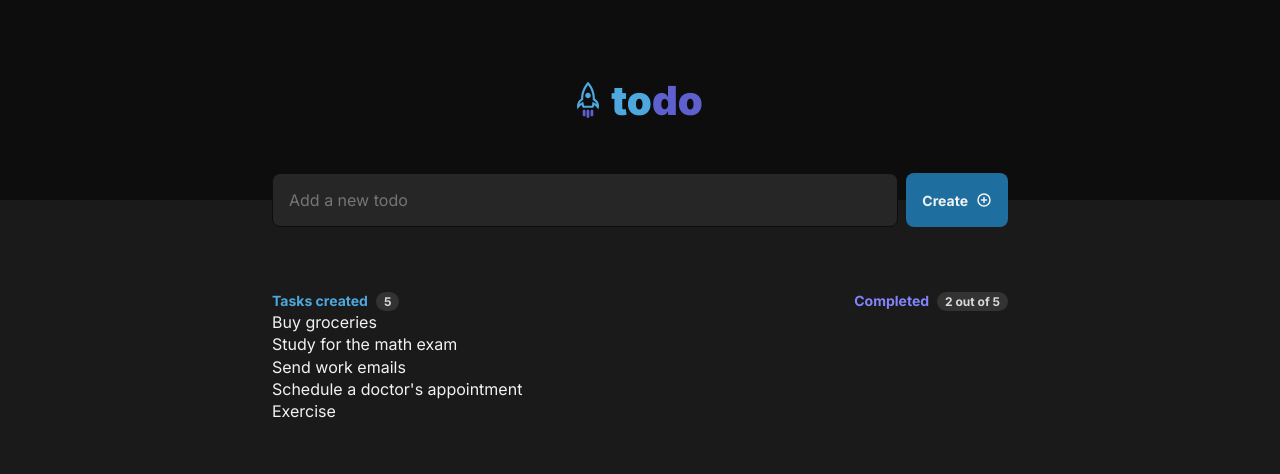
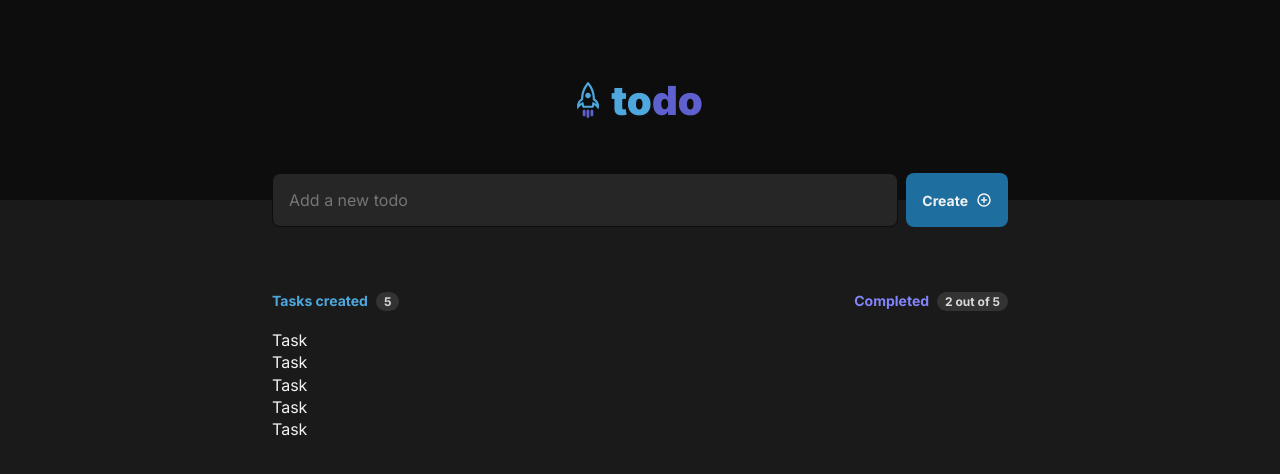
Before and after one commit to rvahilario/ignite-todo-list, a React (Vite) app: page / in a window 1280 px wide. Shown: the top 474 px of the page. Built offline with nearby package versions, Linux system fonts and the light colour scheme.

Commit message:
refact: turn todoList into object

```diff
--- a/src/components/TodoList.module.css
+++ b/src/components/TodoList.module.css
@@ -48,6 +48,7 @@
 	flex-direction: column;
 	width: 100%;
 }
+
 .contentHeader {
 	display: flex;
 	flex: 1;
@@ -55,6 +56,7 @@
 	align-items: center;
 	font-size: 0.875rem;
 	font-weight: 700;
+	margin-bottom: 1.125rem;
 
 	> label > span {
 		border-radius: 999px;
@@ -65,9 +67,11 @@
 		color: var(--gray-200);
 	}
 }
+
 .tasksCreated {
 	color: var(--blue);
 }
+
 .tasksCompleted {
 	color: var(--purple);
 }
--- a/src/components/TodoList.tsx
+++ b/src/components/TodoList.tsx
@@ -1,13 +1,29 @@
 import { todoListMock } from '../mocks'
-import { useState } from 'react'
+import { useEffect, useState } from 'react'
 import styles from './TodoList.module.css'
 
 import { PlusCircle } from '@phosphor-icons/react'
+import { TodoItem } from './TodoItem'
 
 type TodoListProps = {}
 
 export function TodoList({}: TodoListProps) {
-	const [todoList, setTodoList] = useState<TodoItemType[]>(todoListMock)
+	const [taskObject, setTaskObject] = useState(todoListMock)
+	const [tasksCompleted, setTasksCompleted] = useState(0)
+	const [totalTasks, setTotalTasks] = useState(0)
+
+	useEffect(() => {
+		countTasksDone()
+	}, [taskObject])
+
+	function countTasksDone() {
+		let totalTasks = Object.entries(taskObject).length
+		let tasksCompleted = Object.entries(taskObject)?.filter(
+			([_, todoItem]) => todoItem.isCompleted
+		).length
+		setTotalTasks(totalTasks)
+		setTasksCompleted(tasksCompleted)
+	}
 
 	return (
 		<div className={styles.wrapper}>
@@ -27,17 +43,17 @@ export function TodoList({}: TodoListProps) {
 				<header className={styles.contentHeader}>
 					<label className={styles.tasksCreated}>
 						Tasks created
-						<span>{todoList.length}</span>
+						<span>{Object.entries(taskObject).length}</span>
 					</label>
 
 					<label className={styles.tasksCompleted}>
 						Completed
-						<span>{`${2} out of ${todoList.length}`}</span>
+						<span>{`${tasksCompleted} out of ${totalTasks}`}</span>
 					</label>
 				</header>
 
-				{todoList.map((todoItem) => (
-					<div key={todoItem.id}>{todoItem.content.toString()}</div>
+				{Object.entries(taskObject).map(([itemId, todoItem]) => (
+					<div key={itemId}>Task</div>
 				))}
 			</div>
 		</div>
--- a/src/mocks/index.tsx
+++ b/src/mocks/index.tsx
@@ -1,33 +1,24 @@
-interface TodoItem {
-	id: string
-	isDone: boolean
-	content: string
-}
-
-export const todoListMock: TodoItem[] = [
-	{
-		id: '1',
-		isDone: false,
+export const todoListMock: TodoObject = {
+	'ad99a2ac-7075-4859-b999-01fdac1036c9': {
+		isCompleted: false,
 		content: 'Buy groceries',
 	},
-	{
-		id: '2',
-		isDone: true,
+
+	'a921effd-87f8-48ad-a81d-4c264b57df44': {
+		isCompleted: true,
 		content: 'Study for the math exam',
 	},
-	{
-		id: '3',
-		isDone: false,
-		content: 'Send work emails',
+	'bda26491-d625-4e13-9d99-d8fff1623fb7': {
+		isCompleted: false,
+		content:
+			"Schedule a doctor's appointment - Call the clinic to schedule the appointment - Check the available dates and times",
 	},
-	{
-		id: '4',
-		isDone: true,
+	'096aa724-d701-4a88-8019-4a972dbbe645': {
+		isCompleted: true,
 		content: "Schedule a doctor's appointment",
 	},
-	{
-		id: '5',
-		isDone: false,
+	'254614fe-b2a1-4494-af64-c34406ee12ad': {
+		isCompleted: false,
 		content: 'Exercise',
 	},
-]
+}
```
Also changed, not shown: src/types.d.ts (+6 -3 lines).
